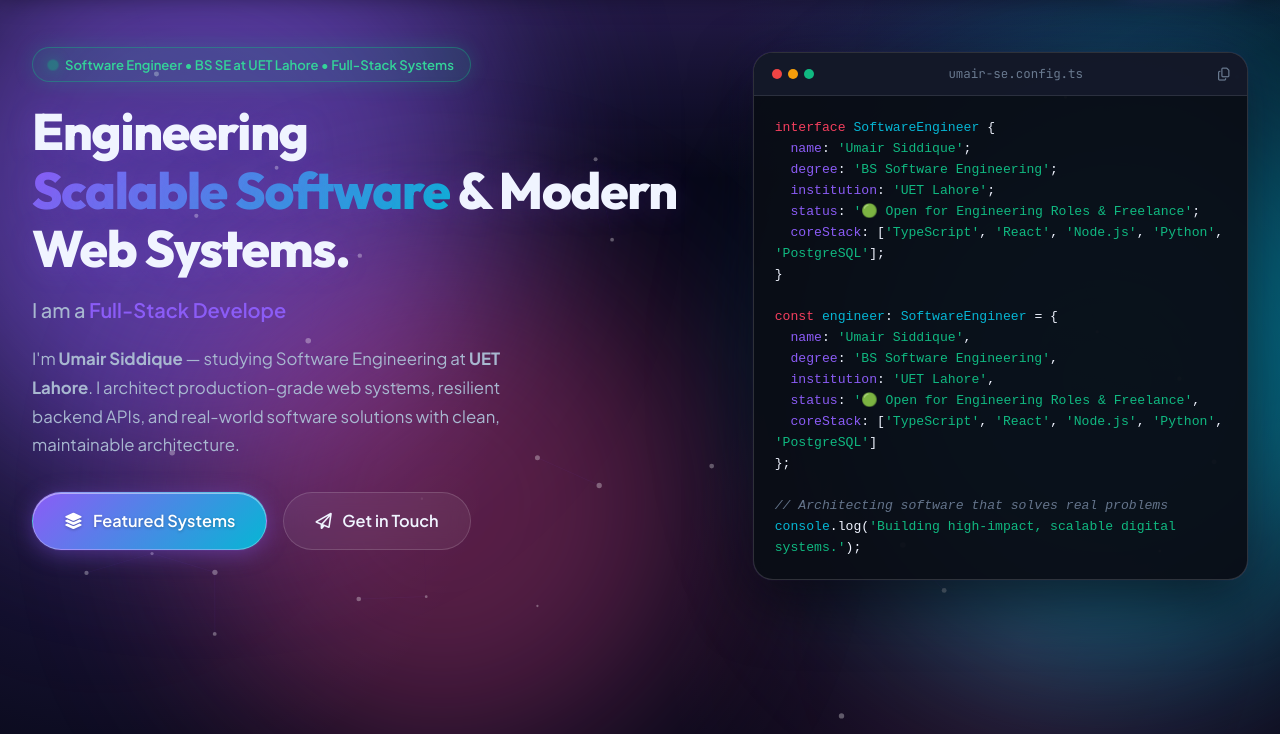
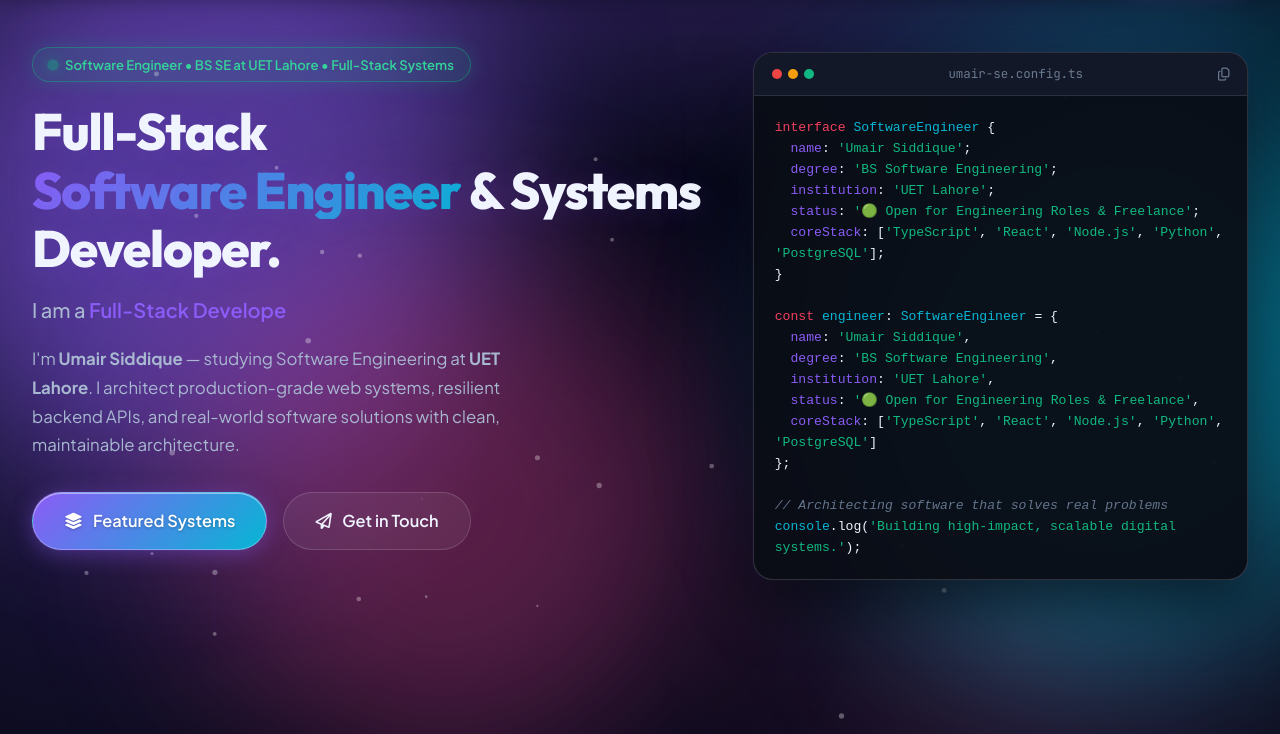
Before and after one commit to UmairSiddique-SE/umair-siddique-portfolio, a website: page index.html in a window 1280 px wide. Shown: the part 66-800 px from the top of the page. Drawn offline with Linux system fonts and the light colour scheme.

Commit message:
Update hero headline to Full-Stack Software Engineer & Systems Developer

```diff
--- a/index.html
+++ b/index.html
@@ -179,7 +179,7 @@
               class="hero-badge-text">Software Engineer &bull; BS SE at UET Lahore &bull; Full-Stack Systems</span>
           </div>
           <h1 class="hero-title"><span class="sr-only">Umair Siddique — Software Engineer &amp; Full-Stack Developer.
-            </span>Engineering <span class="gradient-text">Scalable Software</span> &amp; Modern Web Systems.
+            </span>Full-Stack <span class="gradient-text">Software Engineer</span> &amp; Systems Developer.
           </h1>
           <div class="hero-subtitle">I am a <span class="typewriter-text" id="typewriter"></span></div>
           <p class="hero-description">I'm <strong>Umair Siddique</strong> — studying Software Engineering at <strong>UET Lahore</strong>. I architect production-grade web systems, resilient backend APIs, and real-world software solutions with clean, maintainable architecture.</p>
```
